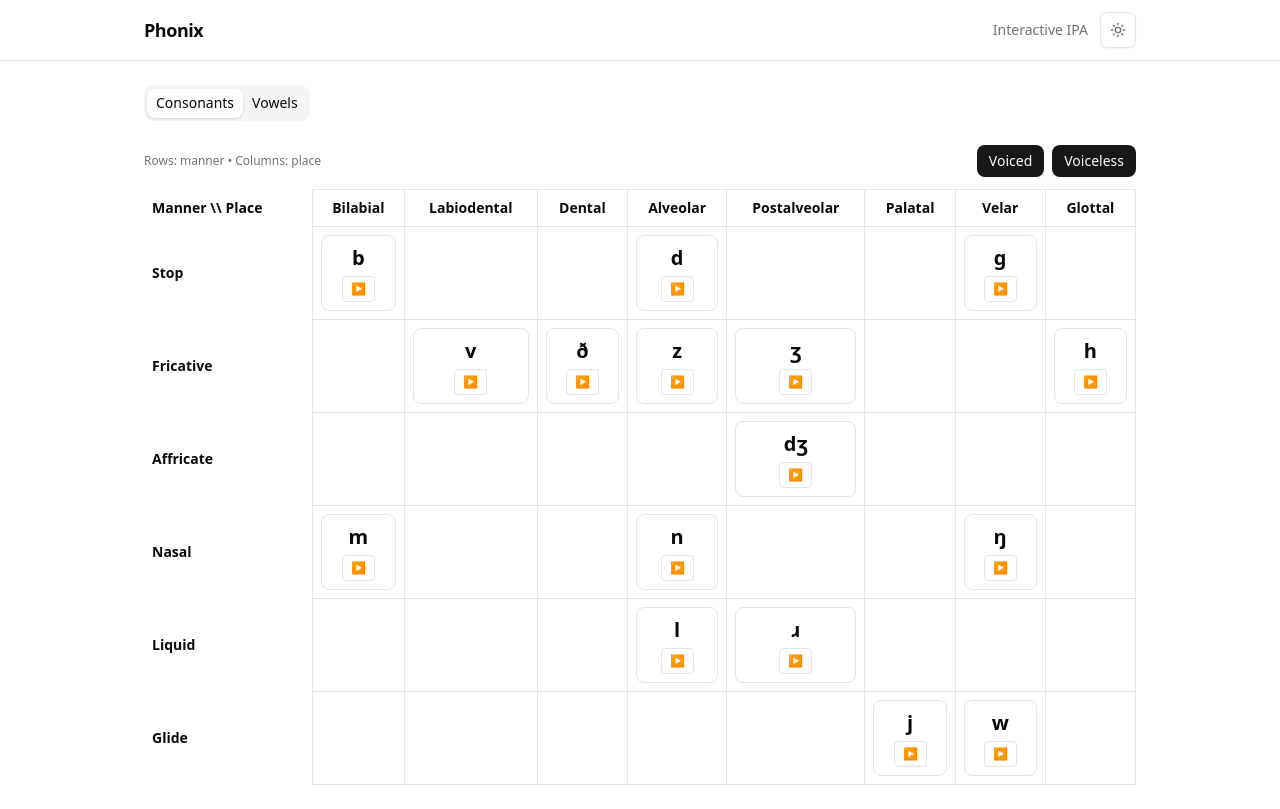
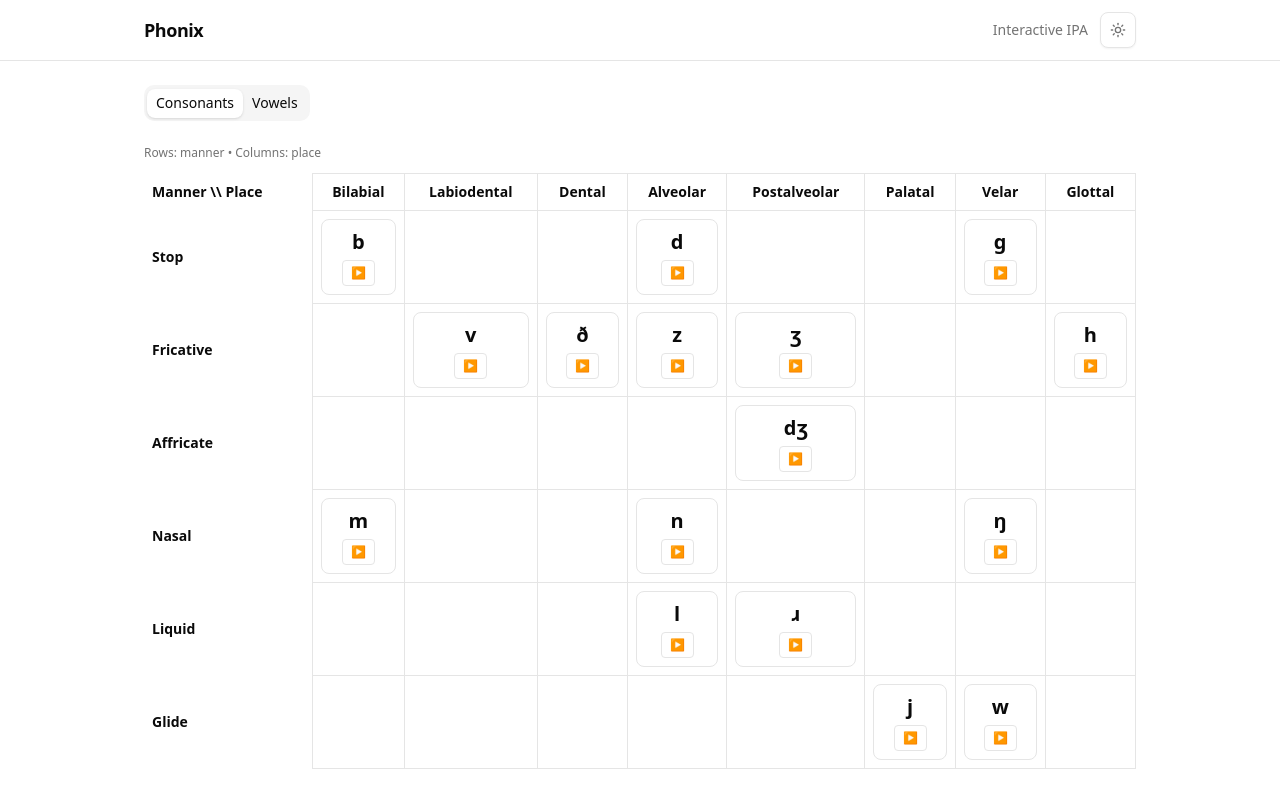
Before and after one commit to rigomart/phonaria, a React (Vite) app in the folder apps/web/: page / in a window 1280 px wide. Built offline with nearby package versions, Linux system fonts and the light colour scheme.

Commit message:
refactor: remove unused state and button components from ConsonantChart and VowelChart

```diff
--- a/apps/web/src/components/chart/ConsonantChart.tsx
+++ b/apps/web/src/components/chart/ConsonantChart.tsx
@@ -3,7 +3,6 @@ import type { ConsonantPhoneme } from "shared-data";
 import { consonants, phonixUtils } from "shared-data";
 import { AudioButton } from "@/components/audio/AudioButton";
 import { PhonemeTile } from "@/components/phoneme/PhonemeTile";
-import { Button } from "@/components/ui/button";
 import { Dialog, DialogContent, DialogHeader, DialogTitle } from "@/components/ui/dialog";
 import { Tooltip, TooltipContent, TooltipTrigger } from "@/components/ui/tooltip";
 import { buildConsonantGrid, MANNERS, PLACES } from "@/lib/phoneme-helpers";
@@ -14,8 +13,6 @@ export function ConsonantChart() {
 	const grid = buildConsonantGrid(consonants);
 	const [open, setOpen] = React.useState(false);
 	const [selected, setSelected] = React.useState<ConsonantPhoneme | null>(null);
-	const [showVoiced, setShowVoiced] = React.useState(true);
-	const [showVoiceless, setShowVoiceless] = React.useState(true);
 
 	function handleOpen(p: ConsonantPhoneme) {
 		setSelected(p);
@@ -25,29 +22,7 @@ export function ConsonantChart() {
 	return (
 		<>
 			<div className="mt-4 w-full overflow-x-auto">
-				<div className="mb-3 flex items-center justify-between gap-3">
-					<div className="text-xs text-muted-foreground">Rows: manner • Columns: place</div>
-					<div className="flex items-center gap-2">
-						<Button
-							type="button"
-							size="sm"
-							variant={showVoiced ? "default" : "outline"}
-							onClick={() => setShowVoiced((v) => !v)}
-							aria-pressed={showVoiced}
-						>
-							Voiced
-						</Button>
-						<Button
-							type="button"
-							size="sm"
-							variant={showVoiceless ? "default" : "outline"}
-							onClick={() => setShowVoiceless((v) => !v)}
-							aria-pressed={showVoiceless}
-						>
-							Voiceless
-						</Button>
-					</div>
-				</div>
+				<div className="mb-3 text-xs text-muted-foreground">Rows: manner • Columns: place</div>
 				<table className="w-full border-collapse text-sm">
 					<thead>
 						<tr>
@@ -67,13 +42,9 @@ export function ConsonantChart() {
 								</th>
 								{PLACES.map((place) => {
 									const p = grid[manner][place];
-									const allowed = p
-										? (p.articulation.voicing === "voiced" && showVoiced) ||
-											(p.articulation.voicing === "voiceless" && showVoiceless)
-										: false;
 									return (
 										<td key={`${manner}-${place}`} className="border p-2 align-top">
-											{p && allowed ? (
+											{p ? (
 												<Tooltip>
 													<TooltipTrigger asChild>
 														<div>
@@ -113,7 +84,12 @@ export function ConsonantChart() {
 								<p className="text-sm text-muted-foreground">{selected.description}</p>
 							</DialogHeader>
 
-							<section className="text-sm">
+							<div className="flex flex-col gap-4 sm:flex-row">
+								<div
+									className="aspect-square w-full max-w-[10rem] rounded-md border bg-muted/30"
+									aria-hidden="true"
+								/>
+								<section className="text-sm flex-1">
 									<h3 className="mb-1 font-medium">Articulation</h3>
 									<ul className="list-disc space-y-1 pl-5 text-muted-foreground">
 										<li>
@@ -136,6 +112,7 @@ export function ConsonantChart() {
 										</li>
 									</ul>
 								</section>
+							</div>
 
 							<section className="text-sm">
 								<h3 className="mb-1 font-medium">Examples</h3>
--- a/apps/web/src/components/chart/VowelChart.tsx
+++ b/apps/web/src/components/chart/VowelChart.tsx
@@ -4,7 +4,6 @@ import { phonixUtils, vowels } from "shared-data";
 import { AudioButton } from "@/components/audio/AudioButton";
 import { VowelTile } from "@/components/phoneme/VowelTile";
 import { Dialog, DialogContent, DialogHeader, DialogTitle } from "@/components/ui/dialog";
-import { Button } from "@/components/ui/button";
 import { Tooltip, TooltipContent, TooltipTrigger } from "@/components/ui/tooltip";
 
 const { toPhonemic, getExampleAudioUrl } = phonixUtils;
@@ -44,10 +43,6 @@ export function VowelChart() {
 	const grid = buildVowelGrid(vowels);
 	const [open, setOpen] = React.useState(false);
 	const [selected, setSelected] = React.useState<VowelPhoneme | null>(null);
-	const [showRounded, setShowRounded] = React.useState(true);
-	const [showUnrounded, setShowUnrounded] = React.useState(true);
-	const [showTense, setShowTense] = React.useState(true);
-	const [showLax, setShowLax] = React.useState(true);
 
 	function handleOpen(p: VowelPhoneme) {
 		setSelected(p);
@@ -57,48 +52,7 @@ export function VowelChart() {
 	return (
 		<>
 			<div className="mt-4 w-full overflow-x-auto">
-				<div className="mb-3 flex items-center justify-between gap-3">
-					<div className="text-xs text-muted-foreground">Rows: height • Columns: frontness</div>
-					<div className="flex flex-wrap items-center gap-2">
-						<Button
-							type="button"
-							size="sm"
-							variant={showRounded ? "default" : "outline"}
-							onClick={() => setShowRounded((v) => !v)}
-							aria-pressed={showRounded}
-						>
-							Rounded
-						</Button>
-						<Button
-							type="button"
-							size="sm"
-							variant={showUnrounded ? "default" : "outline"}
-							onClick={() => setShowUnrounded((v) => !v)}
-							aria-pressed={showUnrounded}
-						>
-							Unrounded
-						</Button>
-						<div className="mx-2 h-5 w-px bg-border" />
-						<Button
-							type="button"
-							size="sm"
-							variant={showTense ? "default" : "outline"}
-							onClick={() => setShowTense((v) => !v)}
-							aria-pressed={showTense}
-						>
-							Tense
-						</Button>
-						<Button
-							type="button"
-							size="sm"
-							variant={showLax ? "default" : "outline"}
-							onClick={() => setShowLax((v) => !v)}
-							aria-pressed={showLax}
-						>
-							Lax
-						</Button>
-					</div>
-				</div>
+				<div className="mb-3 text-xs text-muted-foreground">Rows: height • Columns: frontness</div>
 				<table className="w-full border-collapse text-sm">
 					<thead>
 						<tr>
@@ -118,15 +72,9 @@ export function VowelChart() {
 								<th className="sticky left-0 z-10 bg-background p-2 text-left capitalize">{h}</th>
 								{FRONTS.map((f) => {
 									const v = grid[h][f];
-									const allowed = v
-										? ((v.articulation.roundness === "rounded" && showRounded) ||
-											(v.articulation.roundness === "unrounded" && showUnrounded)) &&
-										  ((v.articulation.tenseness === "tense" && showTense) ||
-											(v.articulation.tenseness === "lax" && showLax))
-										: false;
 									return (
 										<td key={`${h}-${f}`} className="border p-2 align-top">
-											{v && allowed ? (
+											{v ? (
 												<Tooltip>
 													<TooltipTrigger asChild>
 														<div>
@@ -135,7 +83,8 @@ export function VowelChart() {
 													</TooltipTrigger>
 													<TooltipContent>
 														<div className="max-w-xs text-pretty">
-															<span className="font-medium">{v.symbol}</span> {toPhonemic(v.symbol)} — {v.description}
+															<span className="font-medium">{v.symbol}</span> {toPhonemic(v.symbol)}{" "}
+															— {v.description}
 														</div>
 													</TooltipContent>
 												</Tooltip>
```
Lines whose indentation alone changed are shown as unchanged.
